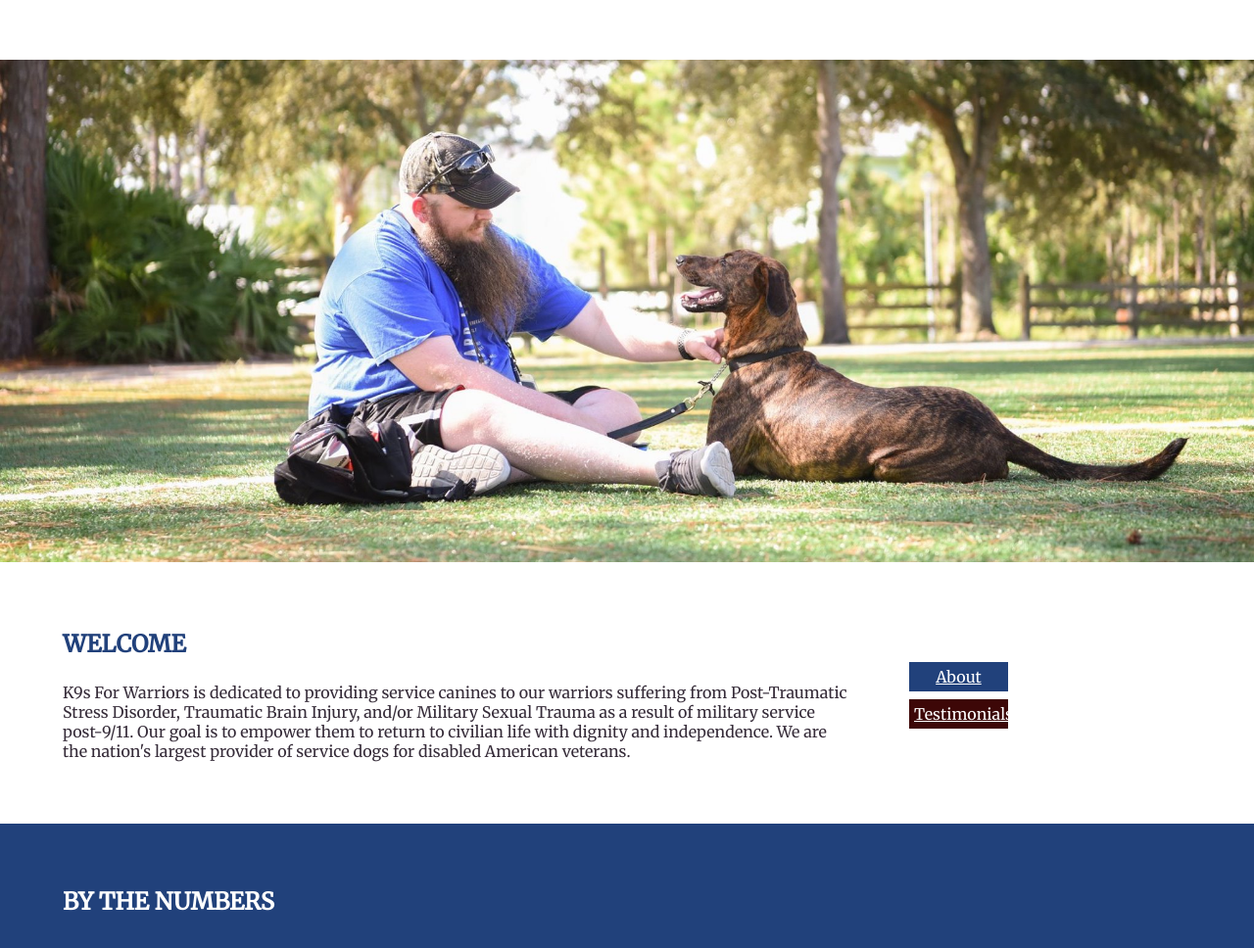
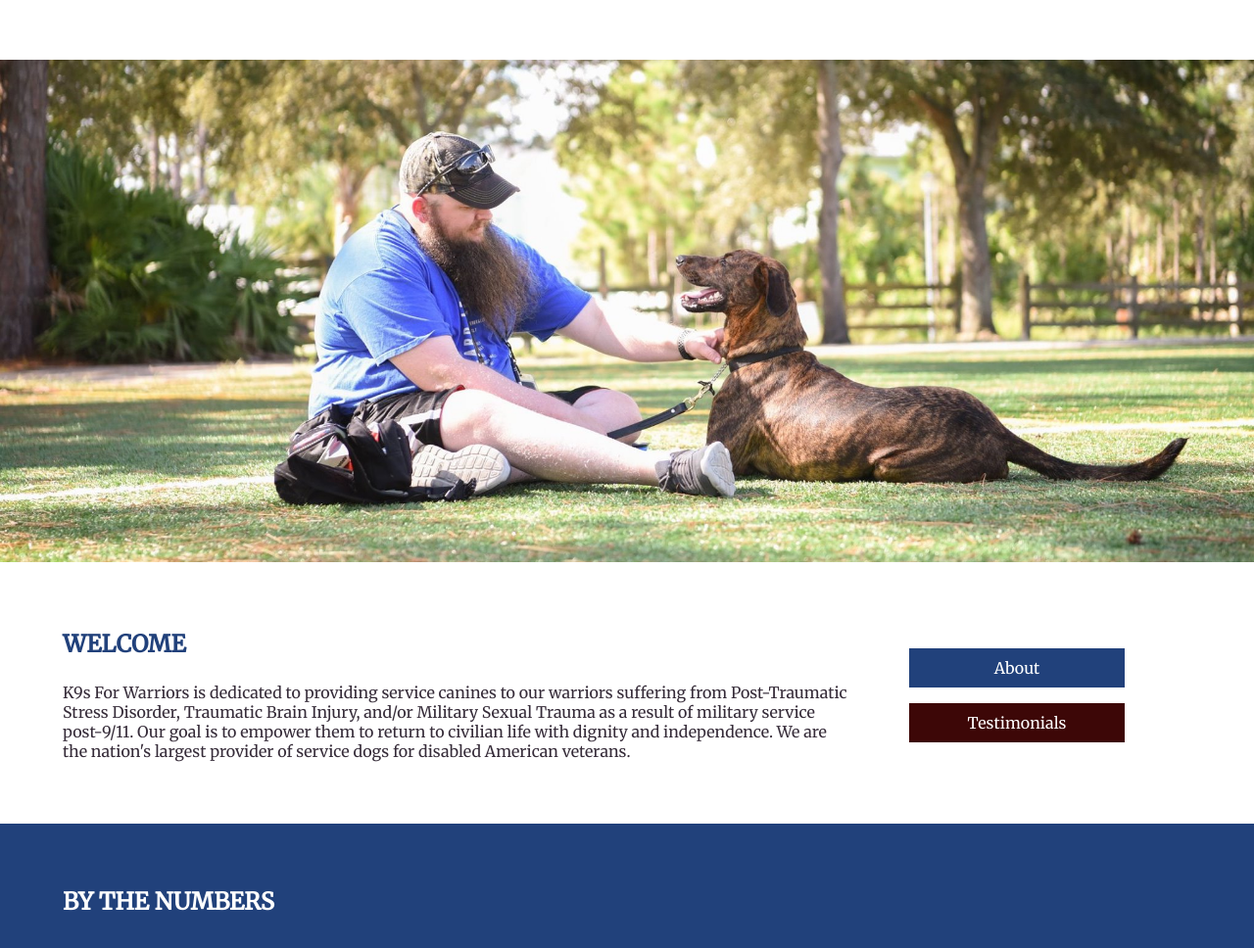
Before and after one commit to teddiwoodson/p2-woodson-teddi, a plain HTML site: page index.html in a window 1280 px wide. Shown: the part 114-1082 px from the top of the page at 98% size. Drawn offline with Linux system fonts and the light colour scheme.

Commit message:
Edit Welcome section

```diff
--- a/main.css
+++ b/main.css
@@ -79,9 +79,11 @@ button {
 }
 .button1 a {
   color: white;
+  text-decoration: none;
 }
 .button2 a {
   color: white;
+  text-decoration: none;
 }
 footer {
   background-color: #3D0707;
@@ -89,7 +91,6 @@ footer {
   padding: 5%;
   text-align: center;
 }
-
 @media (min-width: 780px){
   .welcome {
     flex-direction: row;
@@ -109,4 +110,10 @@ footer {
     flex-direction: row;
     justify-content: space-around;
   }
+  .button1 {
+    min-width: 200px;
+  }
+  .button2 {
+    min-width: 200px;
+  }
 }
```
